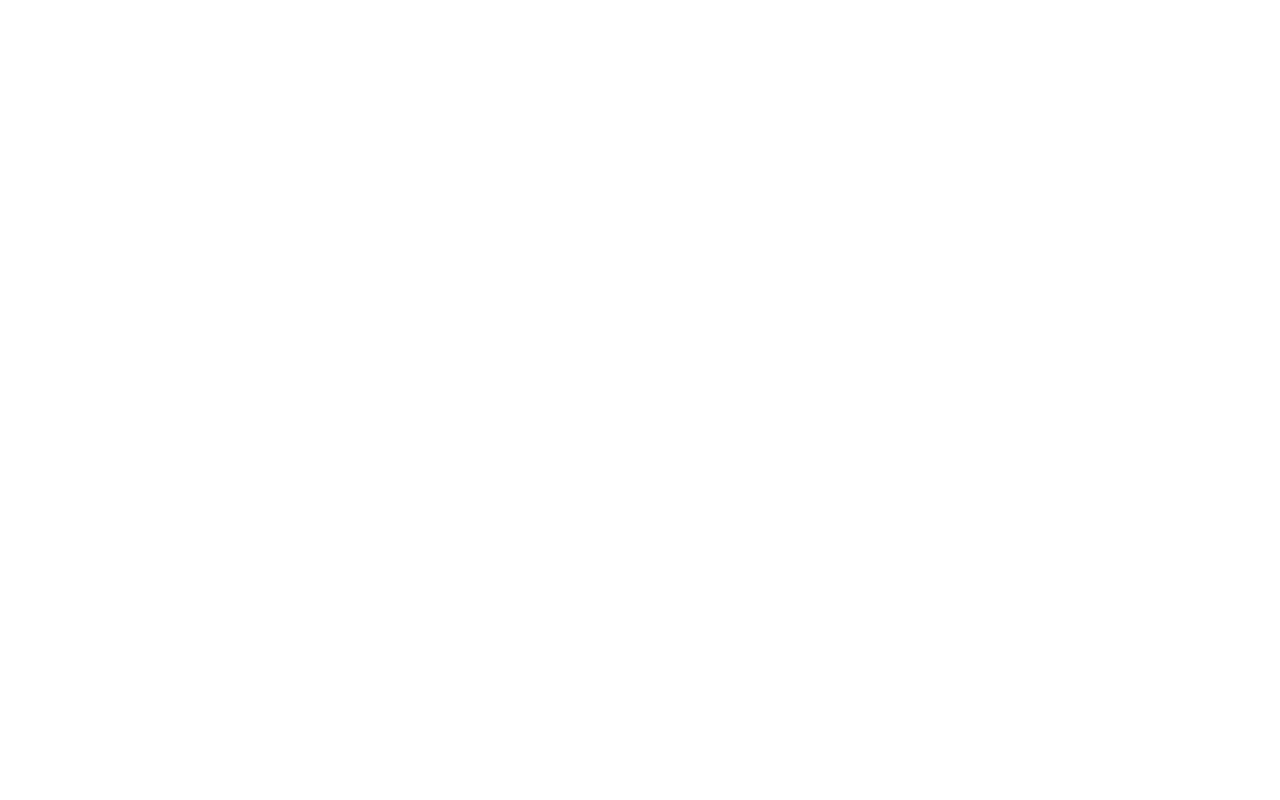
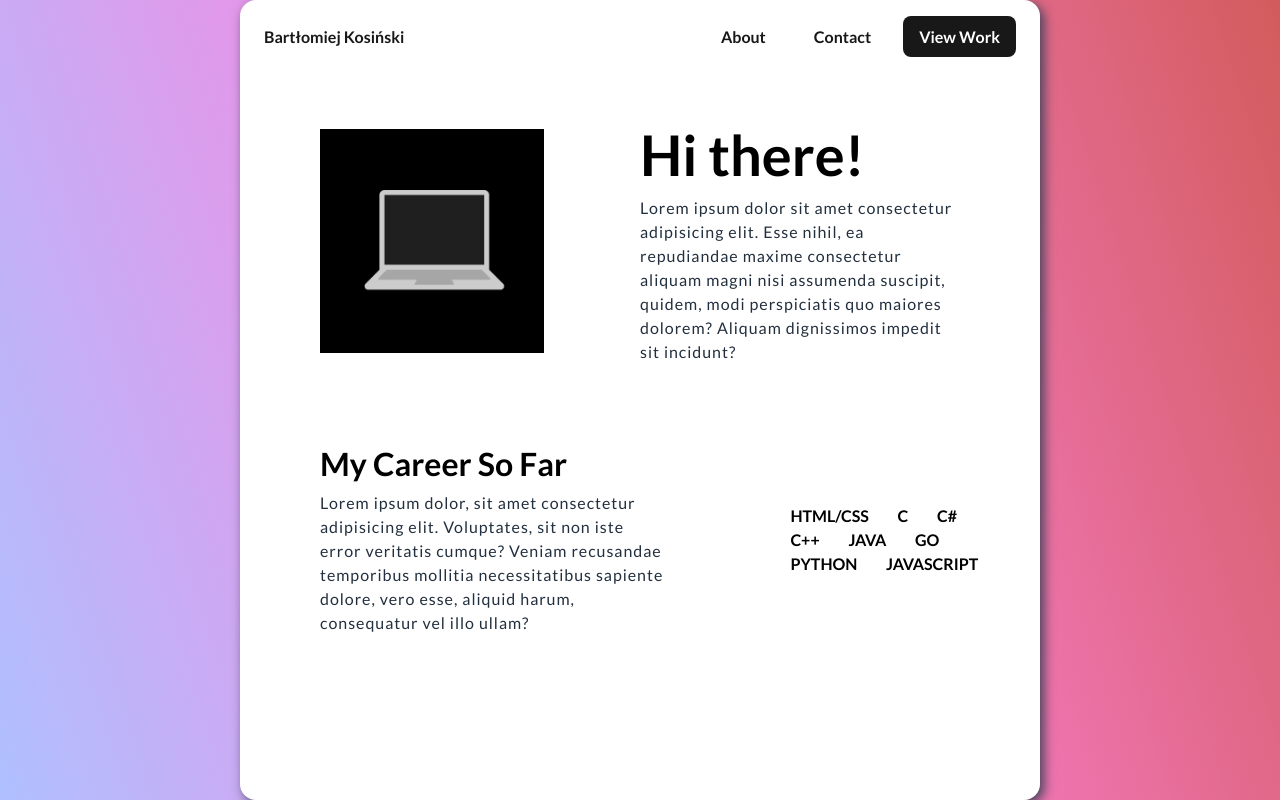
Before and after one commit to BartlomiejKosinski/portfolio, a plain HTML site: page index.html in a window 1280 px wide. Drawn offline with Linux system fonts and the light colour scheme.

Commit message:
Base Website

```diff
--- a/index.html
+++ b/index.html
@@ -8,6 +8,42 @@
     <title>Portfolio</title>
 </head>
 <body>
-
+    <div class="container">
+        <header>
+            <span class="name">Bartłomiej Kosiński</span>
+            <nav>
+                <a href="#" class="nav-button">About</a>
+                <a href="#" class="nav-button">Contact</a>
+                <a href="https://github.com/BartlomiejKosinski?tab=repositories" target="_blank" class="nav-button nav-button-active">View Work</a>
+            </nav>
+        </header>
+        <main>
+            <div class="upper-content">
+                <div class="left-upper">
+                    <img src="assets/avatar.png" class="avatar" alt="avatar">
+                </div>
+                <div class="right-upper">
+                    <span class="hi-there">Hi there!</span><br>
+                    <p class="default-text">Lorem ipsum dolor sit amet consectetur adipisicing elit. Esse nihil, ea repudiandae maxime consectetur aliquam magni nisi assumenda suscipit, quidem, modi perspiciatis quo maiores dolorem? Aliquam dignissimos impedit sit incidunt?</p>
+                </div>
+            </div>
+            <div class="lower-content">
+                <div class="left-lower">
+                    <span class="my-carrer">My Career So Far</span>
+                    <p class="default-text">Lorem ipsum dolor, sit amet consectetur adipisicing elit. Voluptates, sit non iste error veritatis cumque? Veniam recusandae temporibus mollitia necessitatibus sapiente dolore, vero esse, aliquid harum, consequatur vel illo ullam?</p>
+                </div>
+                <div class="right-lower">
+                    <span class="my-professions">HTML/CSS</span>
+                    <span class="my-professions">C</span>
+                    <span class="my-professions">C#</span><br>
+                    <span class="my-professions">C++</span>
+                    <span class="my-professions">JAVA</span>
+                    <span class="my-professions">GO</span>
+                    <span class="my-professions">PYTHON</span>
+                    <span class="my-professions">JAVASCRIPT</span>
+                </div>
+            </div>
+        </main>
+    </div>
 </body>
 </html>
--- a/style.css
+++ b/style.css
@@ -0,0 +1,124 @@
+@import url('https://fonts.googleapis.com/css2?family=Lato:wght@400;700;900&display=swap');
+*{
+    box-sizing: border-box;
+    padding: 0;
+    margin:0;
+    font-family: 'Lato', sans-serif;
+    font-weight: 700;
+}
+
+body{
+    width: 100%;
+    height: 100vh;
+    background-color: rgba(175, 192, 255, 1);
+    background-image: linear-gradient(72deg, rgba(175, 192, 255, 1) 0%, rgba(255, 129, 222, 1) 50%, rgba(210, 92, 92, 1) 100%);
+    display: flex;
+    justify-content: center;
+    align-items: center;
+}
+
+.container{
+    width: 800px;
+    height: 800px;
+    background-color: white;
+    border-radius: 1rem;
+    box-shadow: 4px 4px 12px 0px rgba(66, 68, 90, 1);
+}
+
+header{
+    display: flex;
+    justify-content: space-between;
+    align-items: center;
+}
+
+nav{
+    display: flex;
+    justify-content: center;
+    align-items: center;
+}
+
+.name{
+    font-size: 1rem;
+    padding: 0.5rem;
+    margin: 1rem;
+    color: #181818;
+}
+
+.nav-button{
+    background-color: white;
+    color: #181818;
+    text-decoration: none;
+    border-radius: 0.5rem;
+    font-size: 1rem;
+    padding: 0.7rem 1rem;
+    margin: 1rem 0.5rem;
+}
+
+.nav-button:hover{
+    background-color: #181818;
+    color: white;
+}
+
+.nav-button-active{
+    background-color: #181818;
+    color: white;
+}
+
+nav:last-child{
+    margin: 0 1rem;
+}
+
+.avatar{
+    width: 70%;
+    height: 70%;
+    margin: 3rem 5rem;
+}
+
+.upper-content{
+    display: flex;
+    justify-content: center;
+    align-items: center;
+}
+.left-upper{
+    width: 50%;
+}
+.right-upper{
+    width: 50%;
+    margin: 3rem 5rem;
+}
+
+.hi-there{
+    font-size: 3.5rem;
+}
+
+.my-carrer{
+    font-size: 2rem;
+}
+
+.default-text{
+    font-weight: 400;
+    letter-spacing: 0.06rem;
+    color: #222f3e;
+    line-height: 1.5rem;
+    margin-top: 0.5rem;
+}
+
+.lower-content{
+    display: flex;
+    justify-content: center;
+    align-items: center;
+}
+.left-lower{
+    width: 60%;
+    margin: 2rem 5rem;
+}
+.right-lower{
+    width: 40%;
+    margin: 2rem;
+}
+
+.my-professions{
+    font-size: 1rem;
+    line-height: 1.5rem;
+    padding: 0.8rem;
+}
```
Also changed, not shown: assets/avatar.png (added).
